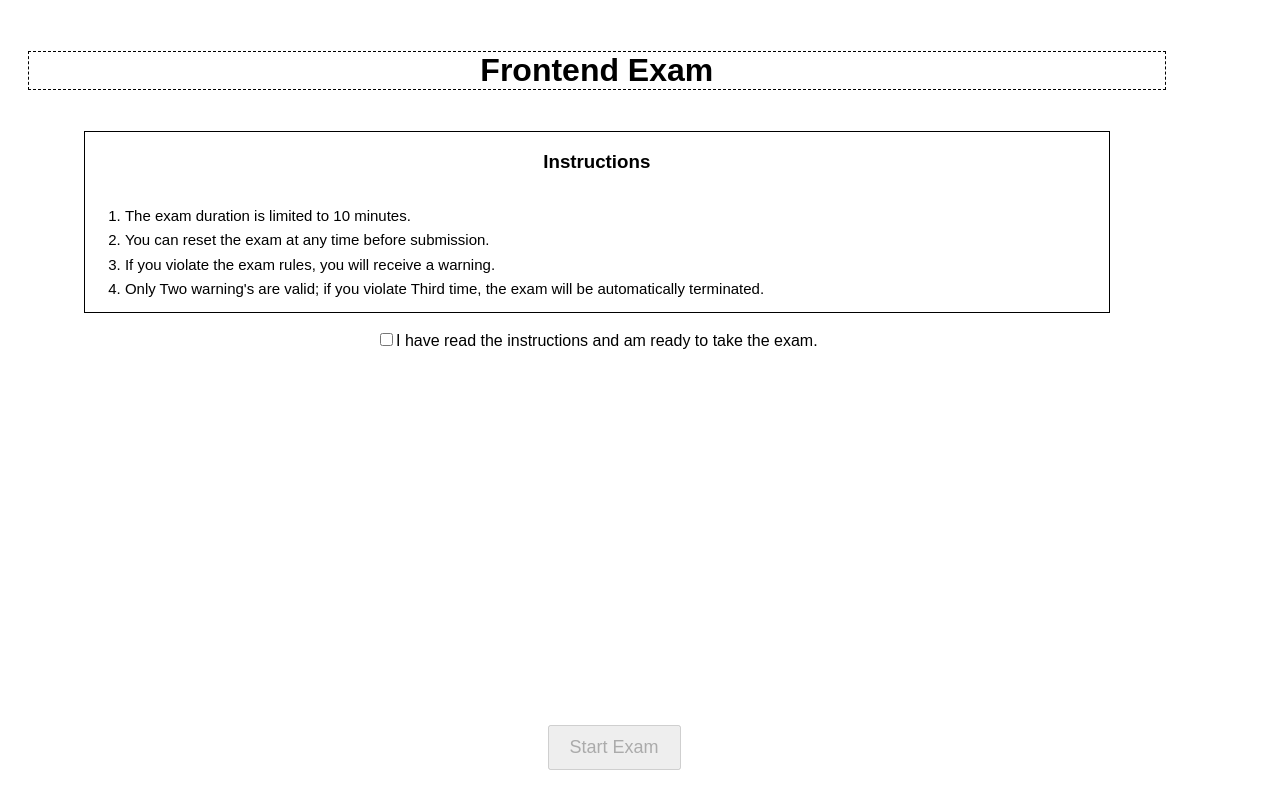
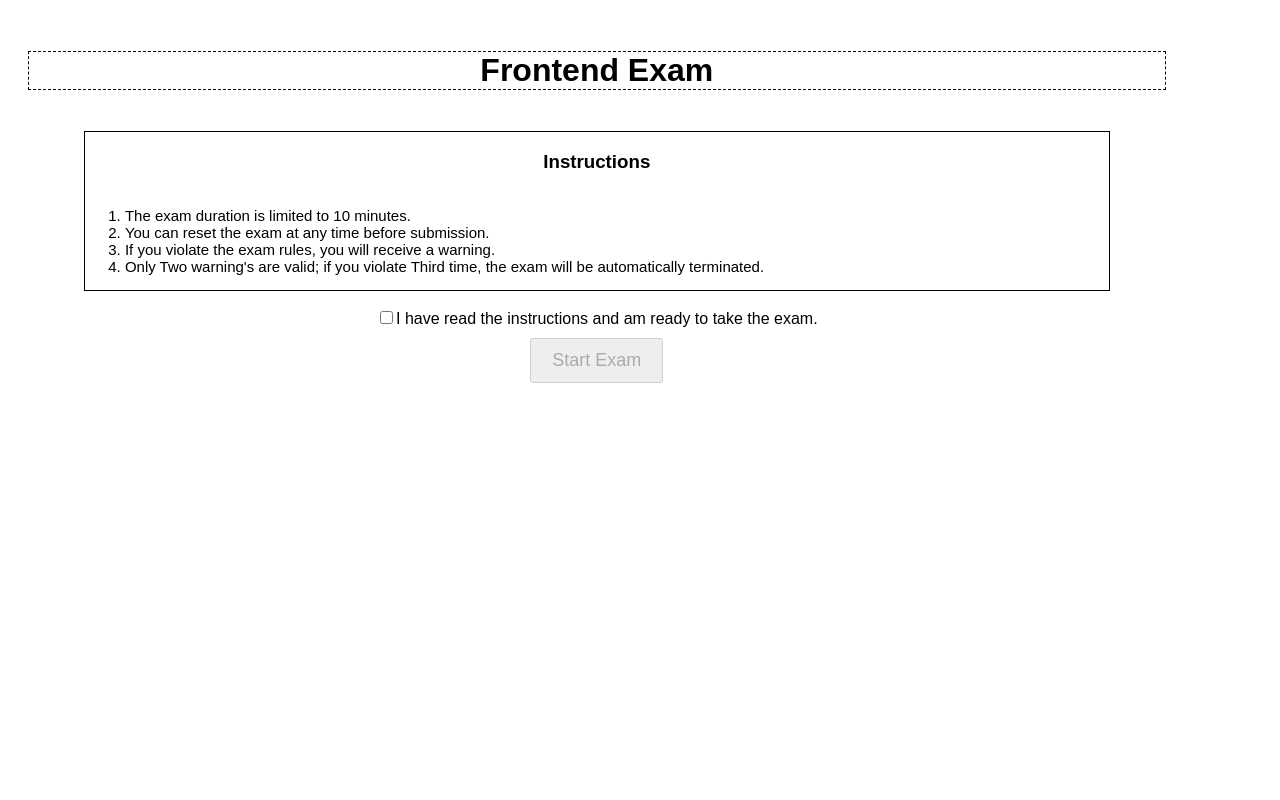
Before and after one commit to THARUN-KUMAR-GOULI/Exam-platform, a React (Create React App) app: page / in a window 1280 px wide. Built offline with nearby package versions, Linux system fonts and the light colour scheme.

Commit message:
Final Commit

```diff
--- a/src/App.css
+++ b/src/App.css
@@ -20,7 +20,7 @@
 
 .instructions {
   width: 90%;
-  height: 180px;
+  height: auto;
   margin-top: 20px;
   position: relative;
   border: 1px solid black;
@@ -28,11 +28,6 @@
   display: flex;
   flex-direction: column;
   justify-content: space-evenly;
-}
-
-ol {
-  height: 500px;
-
 }
 
 .instructions ol {
@@ -97,7 +92,7 @@ h2 {
 }
 
 .start-button {
-  position: absolute;
+  /* position: absolute; */
   bottom: 20px;
   left: 42%
 }
```
